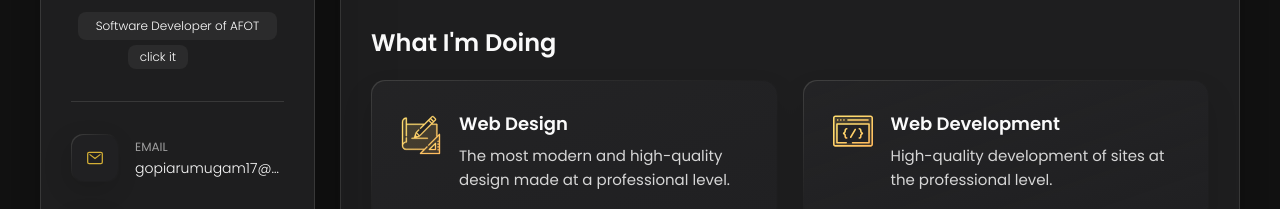
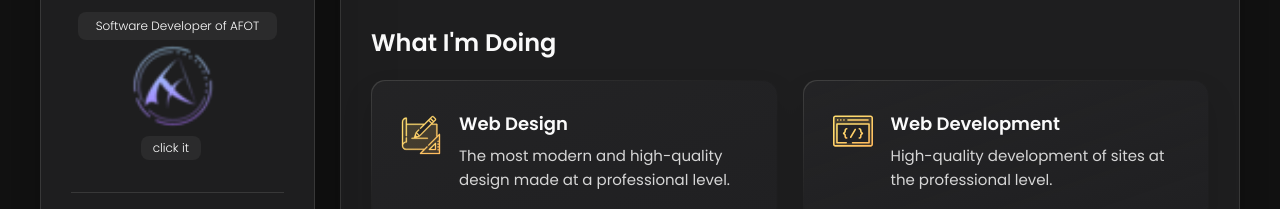
Before and after one commit to gopiarumugam17/portfolio, a plain HTML site: page index.html in a window 1280 px wide. Shown: the part 338-547 px from the top of the page. Drawn offline with nearby package versions, Linux system fonts and the light colour scheme.

Commit message:
Logo fixed

```diff
--- a/assets/css/style.css
+++ b/assets/css/style.css
@@ -354,6 +354,17 @@ main {
   padding: 3px 12px;
   border-radius: 8px;
 }
+.info-content img{
+  height: 100px;
+  margin-top: -29px;
+  margin-left: 30px;
+
+}
+@media screen and (max-width:1260px) {
+        .info-content img{display: none;}
+}
+
+
 .website{
   color: var(--white-1);
   background: var(--onyx);
@@ -362,10 +373,13 @@ main {
   width: max-content;
   padding: 3px 12px;
   border-radius: 8px;
-  margin-top:-20px;
-  margin-left: 50px;
-}
-
+  margin-top:-px;
+  margin-left: 63px;
+}
+.weblogo{
+  margin-left: -20px;
+  margin-top: 15px;
+}
 
 .info_more-btn {
   position: absolute;
--- a/index.html
+++ b/index.html
@@ -50,8 +50,12 @@
 
           <p class="title">Software Developer of AFOT </p>
           <br/>
+          <img src="assets/images/logo (3).png">
           <a href="https://afot.in" class="website">click it</a>
         </div>
+        <!-- <div class="weblogo"> -->
+
+        <!-- </div> -->
 
         <button class="info_more-btn" data-sidebar-btn>
           <span>Show Contacts</span>
```
Also changed, not shown: assets/images/logo (3).png (added).
